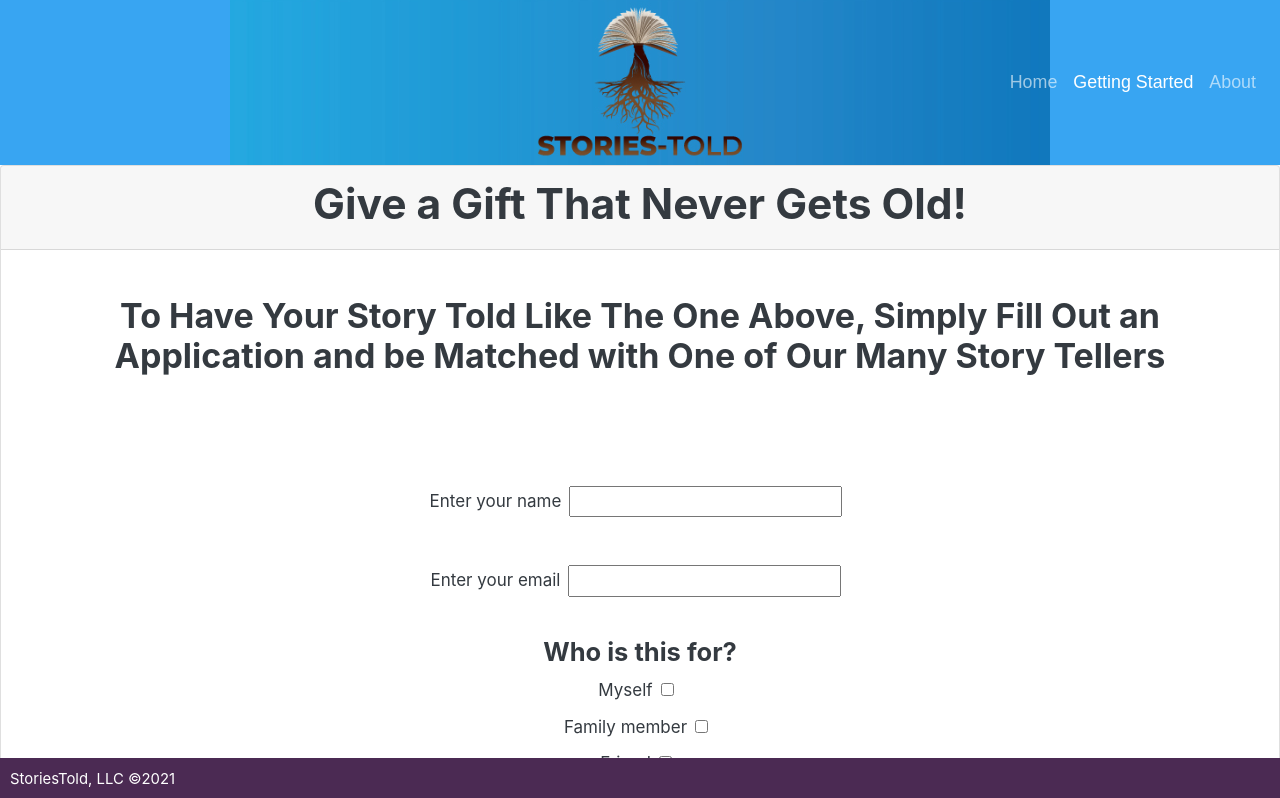
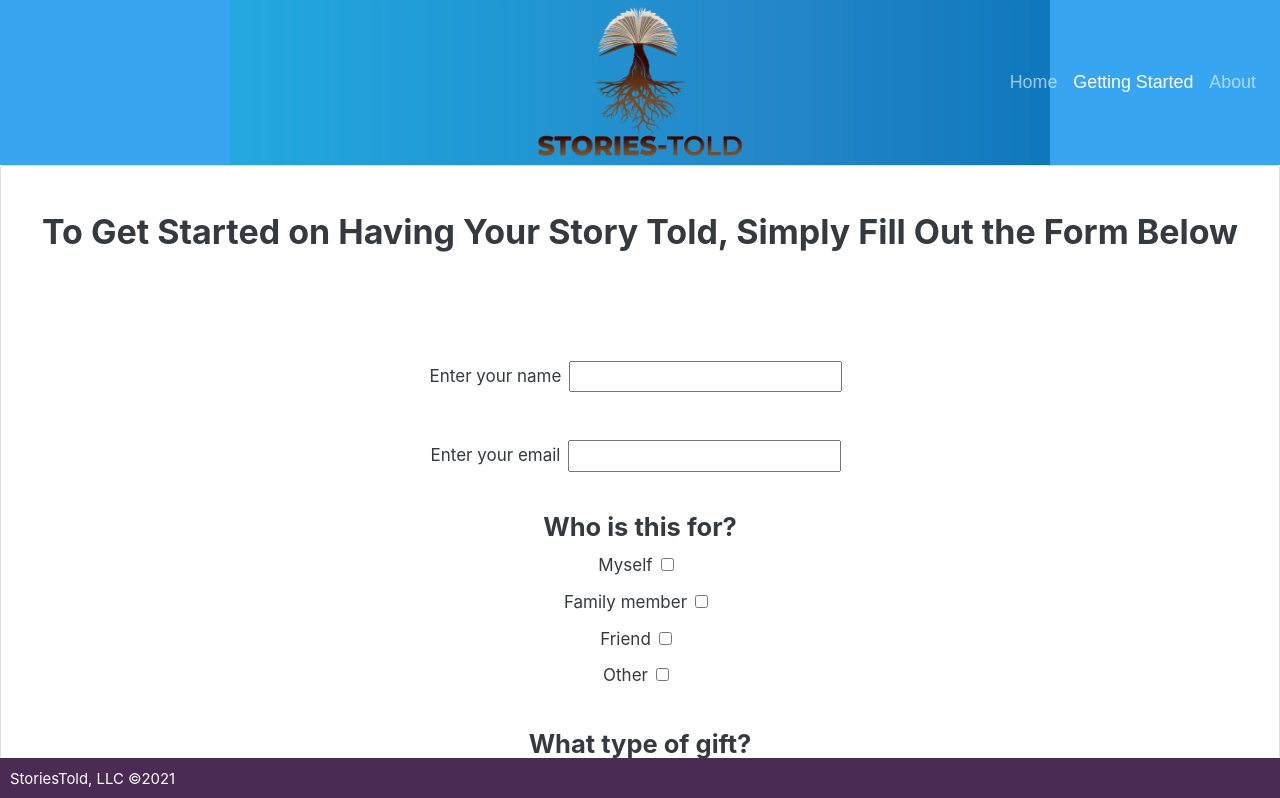
Before and after one commit to brer4449/story, a React (Create React App) app in the folder client/: page /GettingStarted in a window 1280 px wide. Shown: the top 798 px of the page. Built offline with nearby package versions, Linux system fonts and the light colour scheme.

Commit message:
fixed header and coming soon

```diff
--- a/client/src/pages/GettingStartedPage.js
+++ b/client/src/pages/GettingStartedPage.js
@@ -212,14 +212,11 @@ function GettingStarted() {
         <div className="row">
           <div className="col-12">
             <div className="card text-center">
-              <div className="card-header">
-                <h1>Give a Gift That Never Gets Old!</h1>
-              </div>
               <div className="card-body">
                 <br></br>
                 <h2>
-                  To Have Your Story Told Like The One Above, Simply Fill Out an
-                  Application and be Matched with One of Our Many Story Tellers
+                  To Get Started on Having Your Story Told, Simply Fill Out the
+                  Form Below
                 </h2>
                 <br></br>
                 <br></br>
--- a/client/src/pages/HomePage.js
+++ b/client/src/pages/HomePage.js
@@ -114,9 +114,10 @@ function Home() {
                     ></img>
                   </div>
                   <div className="col-6 text-center p-3">
-                    <h3 className="py-3">SONG</h3>
-                    <h3 className="py-3">COMING</h3>
-                    <h3 className="py-3">SOON</h3>
+                    <h3 className="py-3">Song</h3>
+                    <h3 className="py-5">
+                      <em>COMING SOON</em>
+                    </h3>
                   </div>
                   <div className="col-3 text-center p-3"></div>
                 </div>
```
